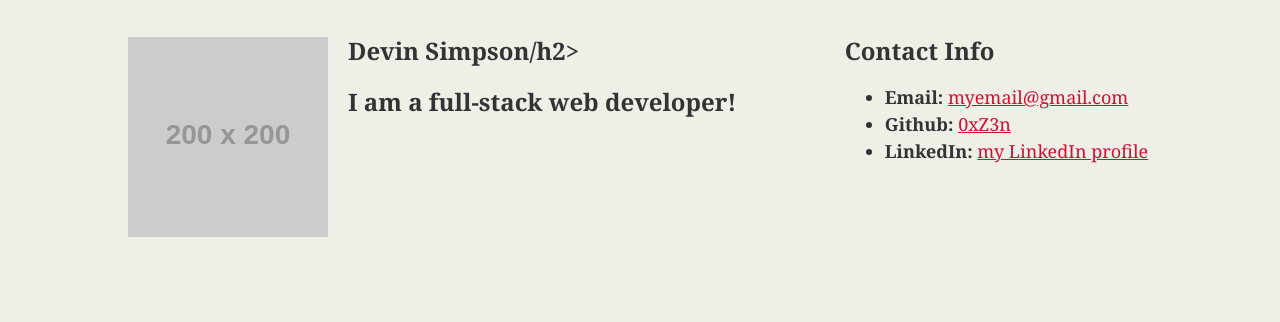
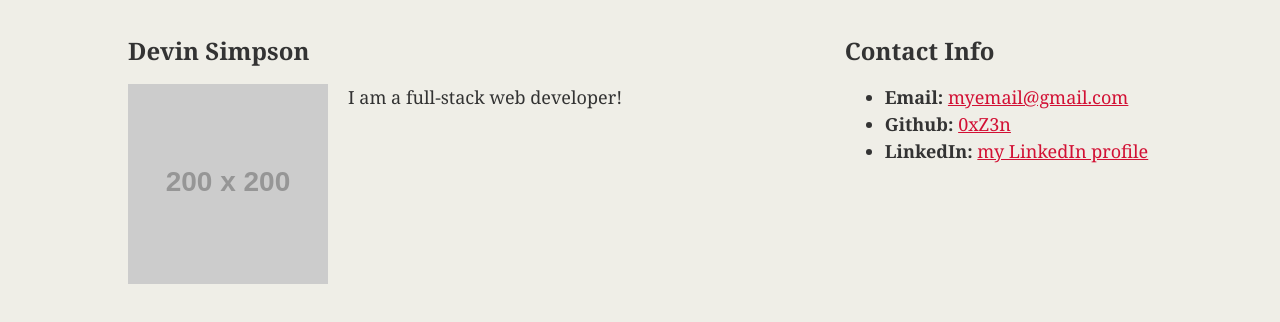
Before and after one commit to 0xZ3n/port1, a plain HTML site: page index.html in a window 1280 px wide. Shown: the part 74-396 px from the top of the page. Drawn offline with Linux system fonts and the light colour scheme; placeholder pictures from the web are drawn by us.

Commit message:
meeting test

```diff
--- a/index.html
+++ b/index.html
@@ -14,7 +14,7 @@
 
     <div class="container">
       <section id="main-bio">
-        <h2>Devin Simpson/h2>
+        <h2>Devin Simpson</h2>
 
         <img id="bio-image" src="https://placehold.it/200x200" alt="My Name" />
 
```
